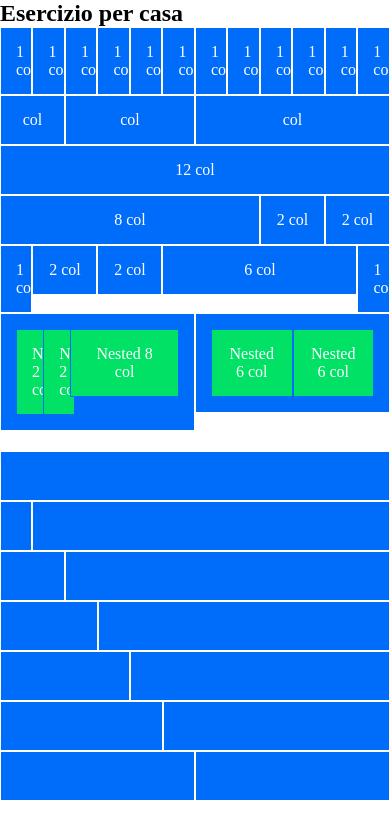
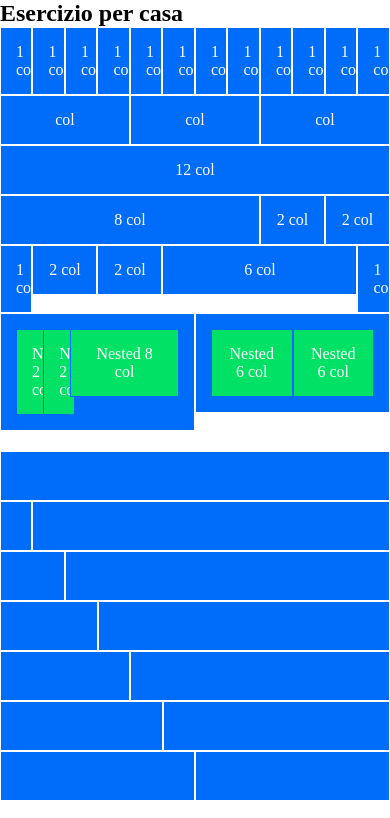
Before and after one commit to giuseppecantafio/html-css-12bool, a plain HTML site: page index.html in a window 390 px wide. Shown: the top 818 px of the page. Drawn offline with Linux system fonts and the light colour scheme.

Commit message:
style: prove responsive

```diff
--- a/css/12bool-responsive.css
+++ b/css/12bool-responsive.css
@@ -1,4 +1,4 @@
-@media screen and (min-width: 576px){
+@media all and (min-width: 576px){
     .col-xs-1{
         width: calc((100% / 12) * 1);
         max-width: calc((100% / 12) * 1);
@@ -49,7 +49,7 @@
     }
 }
 
-@media screen and (min-width: 768px){
+@media all and (min-width: 768px){
     .col-md-1{
         width: calc((100% / 12) * 1);
         max-width: calc((100% / 12) * 1);
--- a/index.html
+++ b/index.html
@@ -4,9 +4,10 @@
     <meta charset="UTF-8">
     <meta http-equiv="X-UA-Compatible" content="IE=edge">
     <meta name="viewport" content="width=device-width, initial-scale=1.0">
+    <link rel="stylesheet" href="css/12bool-responsive.css">
     <link rel="stylesheet" href="css/12bool.css">
     <link rel="stylesheet" href="css/style.css">
-    <title>Framework x12</title>
+    <title>12 Bool</title>
 </head>
 <body>
     <main class="container-fluid">
@@ -27,9 +28,9 @@
                     <div class="col-xs-1"><div class="box">1 col</div></div>
                 </div>
                 <div class="row">
-                    <div class="col-xs-2"><div class="box">col</div></div>
-                    <div class="col-xs-4"><div class="box">col</div></div>
-                    <div class="col-xs-6"><div class="box">col</div></div>
+                    <div class="col-xs-2 col-md-4"><div class="box">col</div></div>
+                    <div class="col-xs-4 col-md-4"><div class="box">col</div></div>
+                    <div class="col-xs-6 col-md-4"><div class="box">col</div></div>
                 </div>
                 <div class="row">
                     <div class="col-xs-12"><div class="box">12 col</div></div>
```
